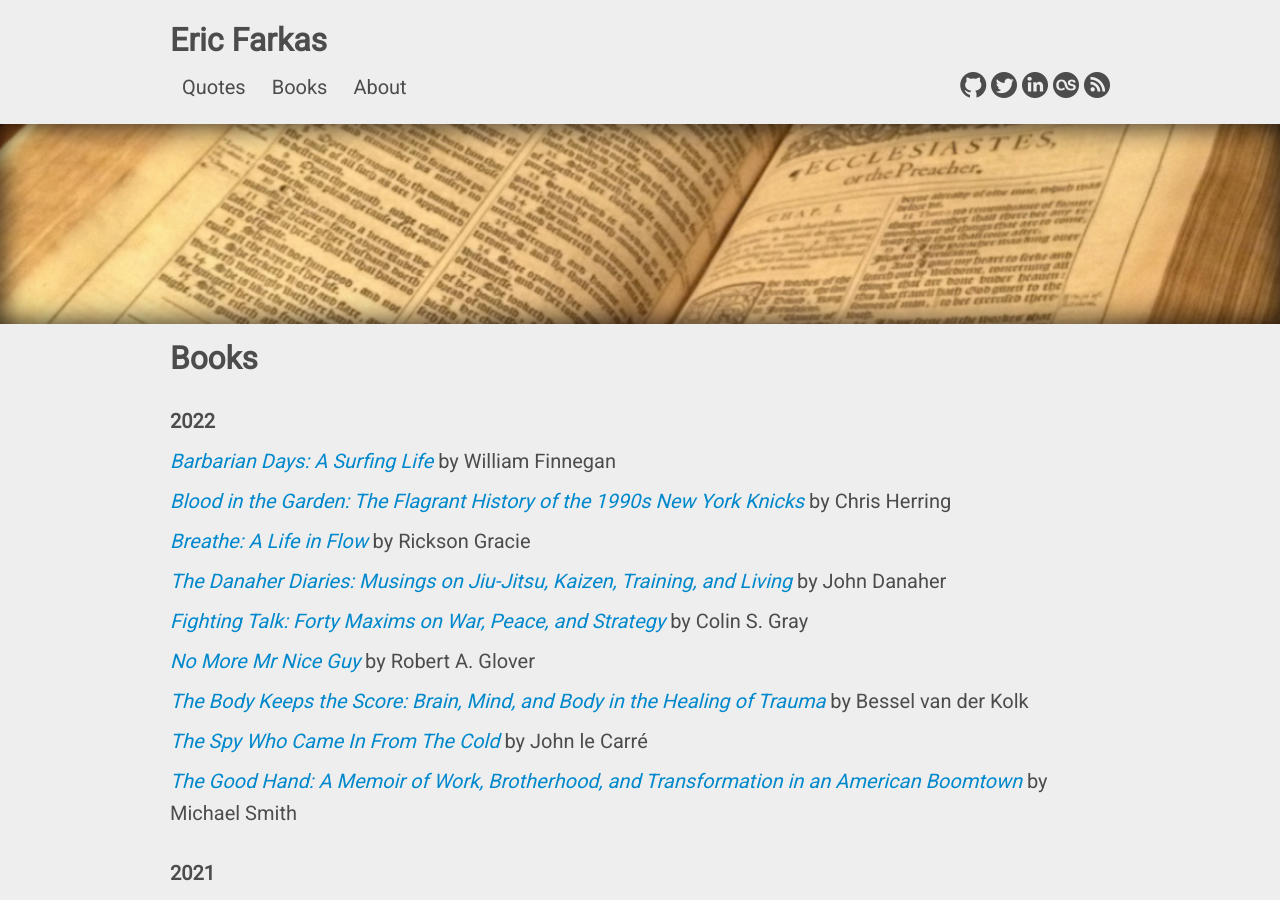
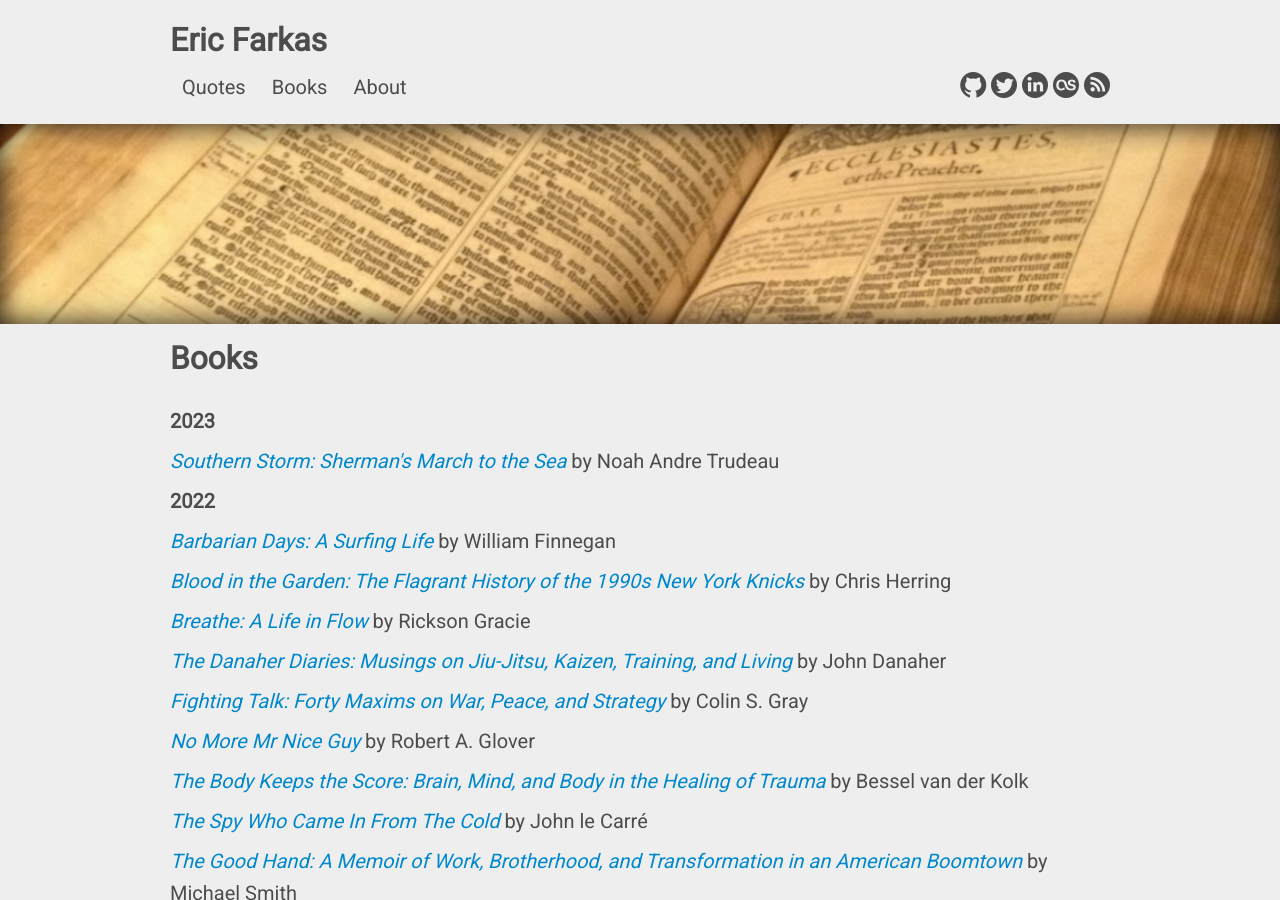
Before and after one commit to speric/speric.github.com, a Jekyll site: the page built from books/index.html, in a window 1280 px wide and 900 px high. Built offline with Jekyll 4.4.1, drawn with Linux system fonts in a browser that asks for light colours; some web fonts are replaced; comment, search, counter and statistics services are not loaded.

Commit message:
Add Southern Storm

```diff
--- a/books/index.html
+++ b/books/index.html
@@ -8,6 +8,10 @@ header_img: "quotes.jpg"
   <h2>Books</h2>
 
   <br/>
+
+  <p><strong>2023</strong></p>
+
+  <p><i><a href="https://www.amazon.com/Southern-Storm-Shermans-March-Sea/dp/0060598689">Southern Storm: Sherman's March to the Sea</a></i> by Noah Andre Trudeau</p>
 
   <p><strong>2022</strong></p>
 
```
